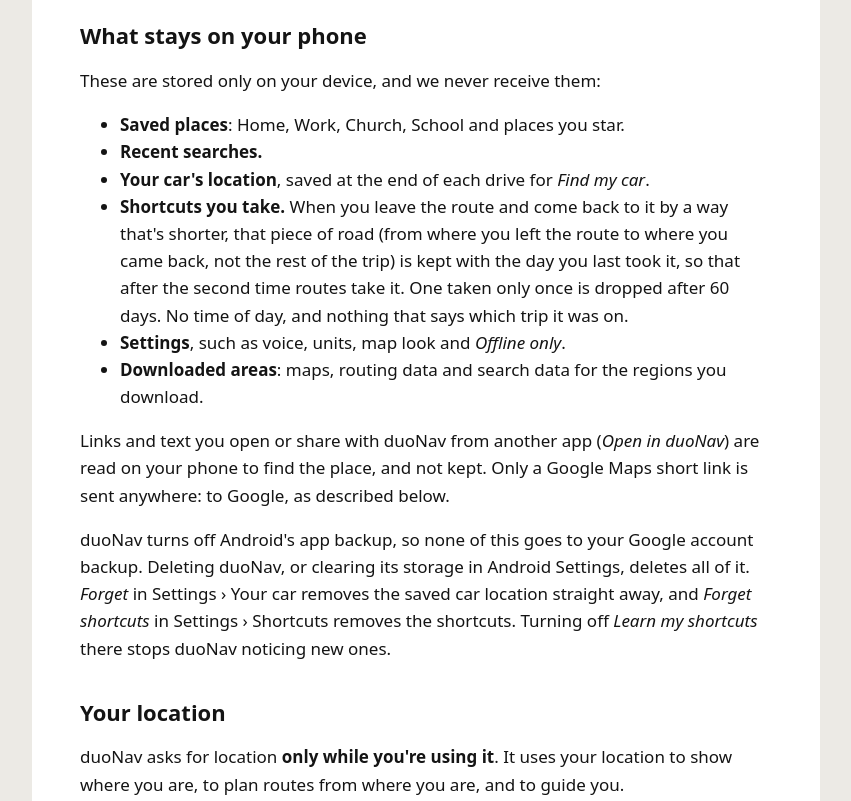
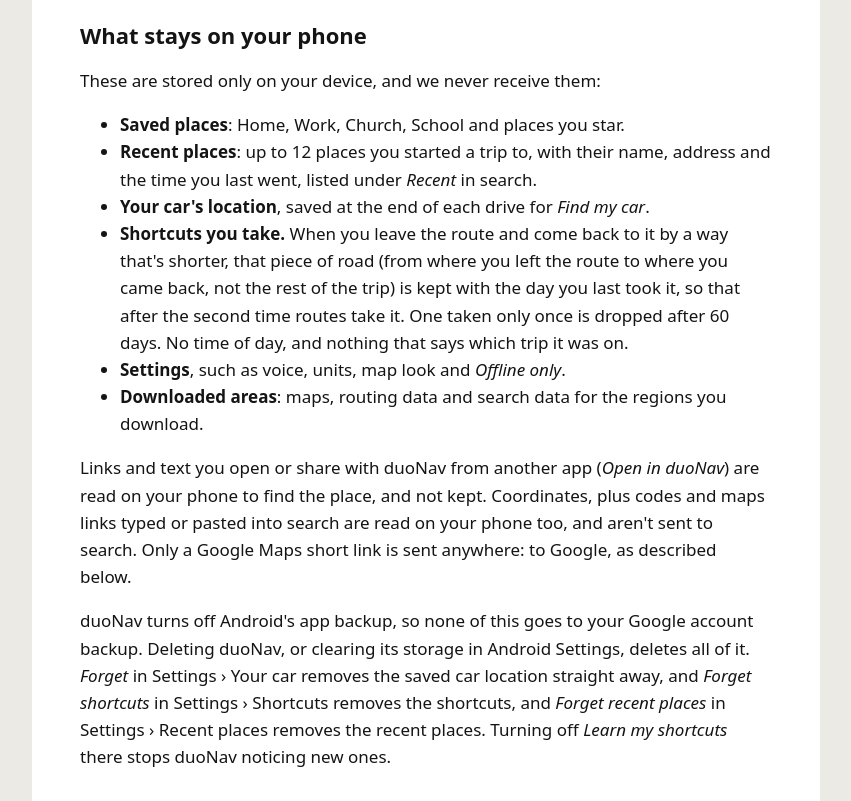
Before and after one commit to jericrealubit/jericrealubit.github.io, a plain HTML site: page duonav/legal/privacy/index.html in a window 1280 px wide. Shown: the part 520-1321 px from the top of the page, without its empty margins (214-1065 px from the left). Drawn offline with Linux system fonts and the light colour scheme.

Commit message:
Mirror duoNav site from jericrealubit/duonav@61693c4

```diff
--- a/duonav/legal/privacy/index.html
+++ b/duonav/legal/privacy/index.html
@@ -64,14 +64,14 @@ footer { max-width: 820px; margin: 0 auto; padding: 0 16px 32px; color: var(--mu
 <p>These are stored only on your device, and we never receive them:</p>
 <ul>
   <li><strong>Saved places</strong>: Home, Work, Church, School and places you star.</li>
-  <li><strong>Recent searches.</strong></li>
+  <li><strong>Recent places</strong>: up to 12 places you started a trip to, with their name, address and the time you last went, listed under <em>Recent</em> in search.</li>
   <li><strong>Your car's location</strong>, saved at the end of each drive for <em>Find my car</em>.</li>
   <li><strong>Shortcuts you take.</strong> When you leave the route and come back to it by a way that's shorter, that piece of road (from where you left the route to where you came back, not the rest of the trip) is kept with the day you last took it, so that after the second time routes take it. One taken only once is dropped after 60 days. No time of day, and nothing that says which trip it was on.</li>
   <li><strong>Settings</strong>, such as voice, units, map look and <em>Offline only</em>.</li>
   <li><strong>Downloaded areas</strong>: maps, routing data and search data for the regions you download.</li>
 </ul>
-<p>Links and text you open or share with duoNav from another app (<em>Open in duoNav</em>) are read on your phone to find the place, and not kept. Only a Google Maps short link is sent anywhere: to Google, as described below.</p>
-<p>duoNav turns off Android's app backup, so none of this goes to your Google account backup. Deleting duoNav, or clearing its storage in Android Settings, deletes all of it. <em>Forget</em> in Settings › Your car removes the saved car location straight away, and <em>Forget shortcuts</em> in Settings › Shortcuts removes the shortcuts. Turning off <em>Learn my shortcuts</em> there stops duoNav noticing new ones.</p>
+<p>Links and text you open or share with duoNav from another app (<em>Open in duoNav</em>) are read on your phone to find the place, and not kept. Coordinates, plus codes and maps links typed or pasted into search are read on your phone too, and aren't sent to search. Only a Google Maps short link is sent anywhere: to Google, as described below.</p>
+<p>duoNav turns off Android's app backup, so none of this goes to your Google account backup. Deleting duoNav, or clearing its storage in Android Settings, deletes all of it. <em>Forget</em> in Settings › Your car removes the saved car location straight away, and <em>Forget shortcuts</em> in Settings › Shortcuts removes the shortcuts, and <em>Forget recent places</em> in Settings › Recent places removes the recent places. Turning off <em>Learn my shortcuts</em> there stops duoNav noticing new ones.</p>
 <h2 id="your-location">Your location</h2>
 <p>duoNav asks for location <strong>only while you're using it</strong>. It uses your location to show where you are, to plan routes from where you are, and to guide you.</p>
 <ul>
```
